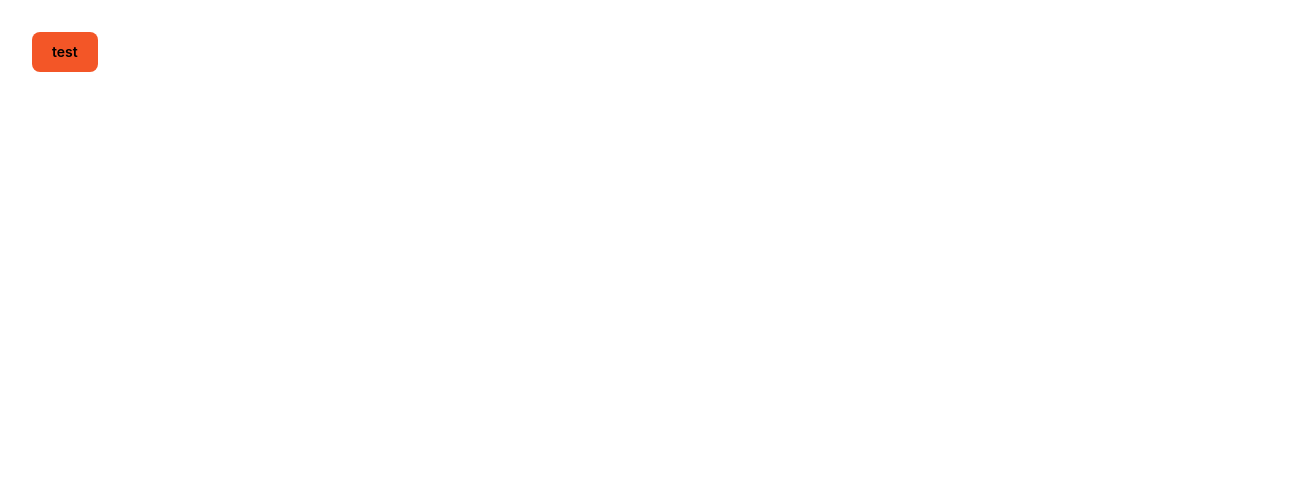
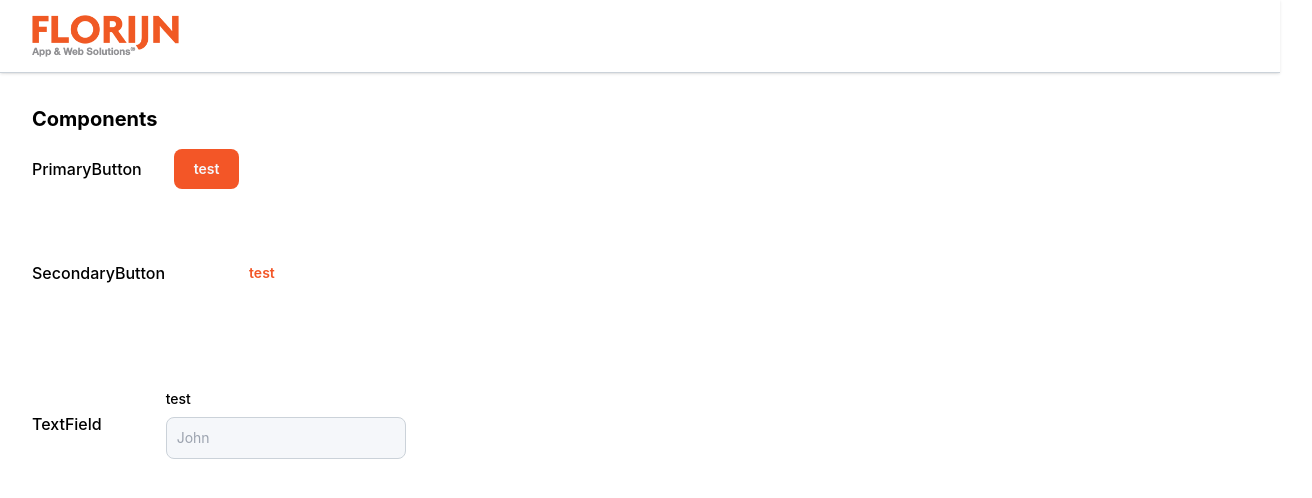
Before and after one commit to FrankVanDerVelde/florijn, a Vue app in the folder frontend/: page / in a window 1280 px wide. Shown: the top 498 px of the page, 1312 px wide, since content can reach past the window. Built offline with nearby package versions, Linux system fonts and the light colour scheme.

Commit message:
Started making some common components

```diff
--- a/frontend/index.html
+++ b/frontend/index.html
@@ -4,7 +4,7 @@
     <meta charset="UTF-8" />
     <link rel="icon" type="image/svg+xml" href="/vite.svg" />
     <meta name="viewport" content="width=device-width, initial-scale=1.0" />
-    <title>Vite + Vue</title>
+    <title>Florijn</title>
   </head>
   <body>
     <div id="app"></div>
--- a/frontend/src/App.vue
+++ b/frontend/src/App.vue
@@ -1,5 +1,28 @@
 <template>
-  <PrimaryButton :title="'test'" class="m-8"></PrimaryButton>
+  <div>
+    <NavBar></NavBar>
+    <div class="p-8 z-10">
+      <h1 class="text-xl font-bold mb-4">Components</h1>
+
+      <div class="flex flex-col gap-8">
+        <div class="flex gap-8 items-center">
+          <p class="font-medium">PrimaryButton</p>
+          <PrimaryButton :title="'test'" class="m-8"></PrimaryButton>
+        </div>
+
+        <div class="flex gap-8 items-center">
+          <p class="font-medium">SecondaryButton</p>
+          <SecondaryButton :title="'test'" class="m-8"></SecondaryButton>
+        </div>
+
+        <div class="flex gap-8 items-center">
+          <p class="font-medium">TextField</p>
+          <TextField :label="'test'" class="m-8"></TextField>
+        </div>
+      </div>
+    </div>
+  </div>
+
 </template>
 
 <script setup>
--- /dev/null
+++ b/frontend/src/components/Common/NavBar.vue
@@ -0,0 +1,15 @@
+<template>
+  <div class="sticky top-0 z-50 h-[73px] bg-neutral-0 border-b border-b-neutral-200 shadow shadow">
+    <div class="w-full flex justify-between items-center h-full mx-8">
+      <img class="h-[42px]" :src="logo" alt="">
+    </div>
+  </div>
+</template>
+
+<script setup>
+import logo from '../../assets/florijn_logo.png';
+</script>
+
+<style scoped>
+
+</style>
--- a/frontend/src/components/Common/PrimaryButton.vue
+++ b/frontend/src/components/Common/PrimaryButton.vue
@@ -1,5 +1,9 @@
 <template>
-<button class="bg-primary-500 hover:bg-primary-700 px-5 py-2.5 text-sm leading-5 rounded-lg font-semibold text-white w-fit">{{ title }}</button>
+<button class="bg-primary-500 text-neutral-50 font-semibold hover:bg-primary-700 px-5 py-2.5 text-sm leading-5 rounded-lg w-fit">
+  {{ title }}
+</button>
+
+  <p ></p>
 </template>
 
 <script>
--- a/frontend/src/components/Common/SecondaryButton.vue
+++ b/frontend/src/components/Common/SecondaryButton.vue
@@ -1,10 +1,16 @@
 <template>
+  <button class="text-primary-500 font-semibold hover:bg-neutral-100 px-5 py-2.5 text-sm leading-5 rounded-lg w-fit">
+    {{ title }}
+  </button>
 
 </template>
 
 <script>
 export default {
-  name: "SecondaryButton"
+  name: "SecondaryButton",
+  props: {
+    title: String
+  }
 }
 </script>
 
--- /dev/null
+++ b/frontend/src/components/Common/TextField.vue
@@ -0,0 +1,25 @@
+<template>
+  <div>
+    <label v-if="label"
+           for="first_name"
+           class="block mb-2 text-sm font-medium text-gray-900 dark:text-gray-300"
+    >
+      {{label}}
+    </label>
+    <input type="text" id="first_name" class="bg-neutral-50 border border-neutral-200 text-neutral-900 text-sm rounded-lg focus:ring-primary-300 focus:border-blue-500 block w-full p-2.5" placeholder="John" required>
+  </div>
+</template>
+
+<script>
+export default {
+  name: "TextField",
+  props: {
+    label: String,
+    placeholder: String
+  }
+}
+</script>
+
+<style scoped>
+
+</style>
--- a/frontend/src/main.js
+++ b/frontend/src/main.js
@@ -2,9 +2,15 @@ import { createApp } from 'vue'
 import './style.css'
 import App from './App.vue'
 import PrimaryButton from "./components/Common/PrimaryButton.vue";
+import SecondaryButton from "./components/Common/SecondaryButton.vue";
+import TextField from "./components/Common/TextField.vue";
+import NavBar from "./components/Common/NavBar.vue";
 
 // `Chainable` list of global components.
 let app = createApp(App)
     .component('PrimaryButton', PrimaryButton)
+    .component('SecondaryButton', SecondaryButton)
+    .component('TextField', TextField)
+    .component('NavBar', NavBar)
 
 app.mount('#app')
--- a/frontend/tailwind.config.cjs
+++ b/frontend/tailwind.config.cjs
@@ -22,6 +22,7 @@ module.exports = {
       },
 
       neutral: {
+        0: '#FFFFFF',
         50: '#F5F7FA',
         100: '#E4E7EB',
         200: '#CBD2D9',
```
Also changed, not shown: frontend/src/assets/florijn_logo.png (added).
